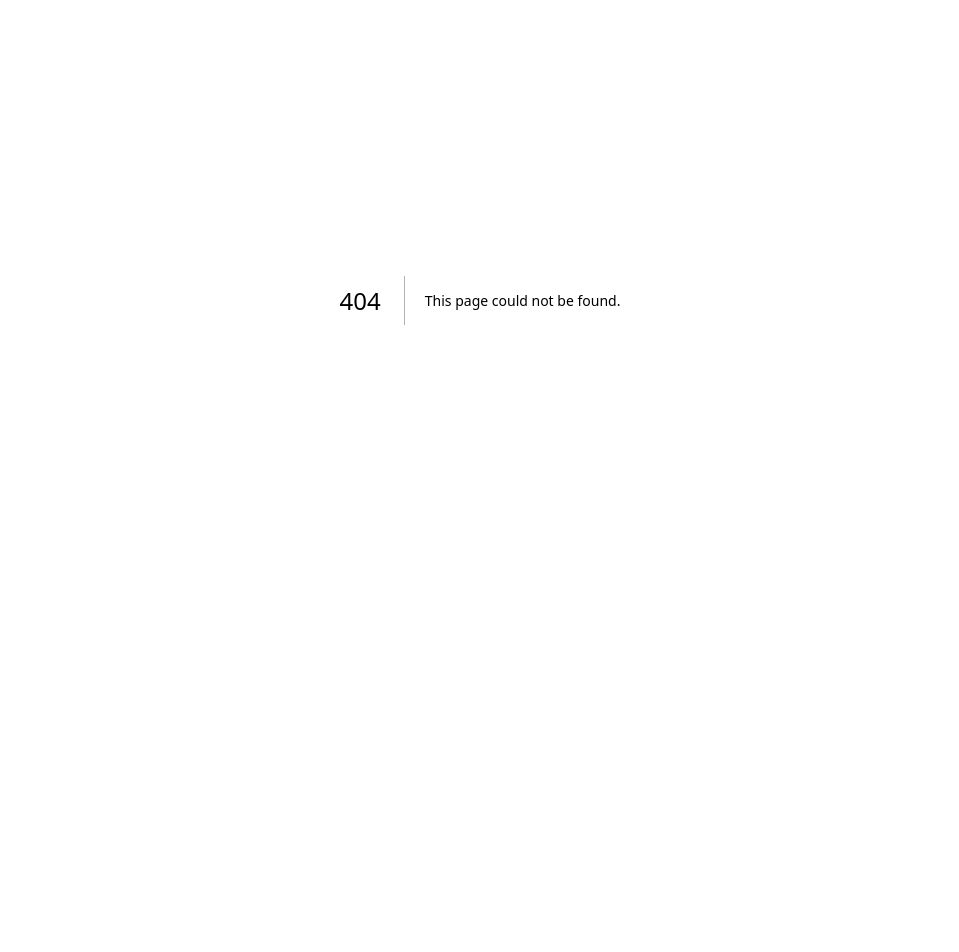
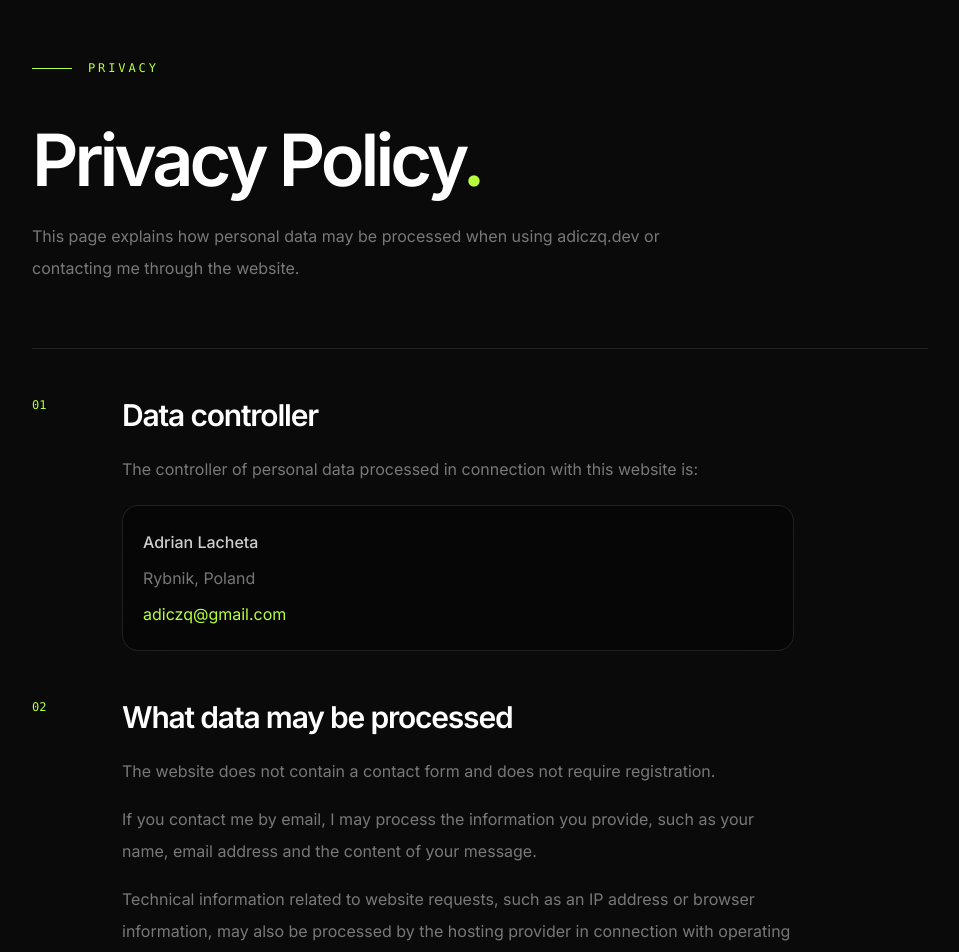
Before and after one commit to adiczq/portfolio, a Next.js app: page /privacy in a window 1280 px wide. Before the commit this address had no page. Shown: the part 100-1052 px from the top of the page, without its empty margins (160-1119 px from the left). Before the commit the page ends 800 px from the top, so only its background shows below. Built offline with nearby package versions, Linux system fonts and the light colour scheme.

Commit message:
Polish portfolio design and add privacy page

```diff
--- a/src/app/page.tsx
+++ b/src/app/page.tsx
@@ -41,9 +41,7 @@ export default function Home() {
           </Reveal>
         </main>
 
-        <Reveal>
-          <Footer />
-        </Reveal>
+        <Footer />
       </div>
     </div>
   );
--- /dev/null
+++ b/src/app/privacy/page.tsx
@@ -0,0 +1,191 @@
+import type { Metadata } from "next";
+
+export const metadata: Metadata = {
+    title: "Privacy Policy | ADICZQ",
+    description: "Privacy policy for adiczq.dev.",
+};
+
+export default function PrivacyPage() {
+    return (
+        <main className="relative min-h-screen px-6 pb-24 pt-32 text-white lg:px-10 lg:pt-40">
+            <div className="mx-auto max-w-4xl">
+                <div className="mb-12 flex items-center gap-4">
+                    <span className="h-px w-10 bg-[var(--accent)]" />
+
+                    <span className="font-mono text-xs uppercase tracking-[0.24em] text-[var(--accent)]">
+                        Privacy
+                    </span>
+                </div>
+
+                <h1 className="font-[var(--font-manrope)] text-5xl font-semibold tracking-[-0.055em] sm:text-7xl">
+                    Privacy Policy
+                    <span className="text-[var(--accent)]">.</span>
+                </h1>
+
+                <p className="mt-6 max-w-2xl text-base leading-8 text-white/45">
+                    This page explains how personal data may be processed when using
+                    adiczq.dev or contacting me through the website.
+                </p>
+
+                <div className="mt-16 space-y-12 border-t border-white/10 pt-12">
+                    <Section number="01" title="Data controller">
+                        <p>
+                            The controller of personal data processed in connection with this
+                            website is:
+                        </p>
+
+                        <div className="mt-5 rounded-2xl border border-white/10 bg-black/30 p-5 backdrop-blur-xl">
+                            <p className="font-medium text-white/80">Adrian Lacheta</p>
+                            <p className="mt-1 text-white/45">Rybnik, Poland</p>
+
+                            <a
+                                href="mailto:adiczq@gmail.com"
+                                className="mt-1 inline-block text-[var(--accent)] transition hover:opacity-70"
+                            >
+                                adiczq@gmail.com
+                            </a>
+                        </div>
+                    </Section>
+
+                    <Section number="02" title="What data may be processed">
+                        <p>
+                            The website does not contain a contact form and does not require
+                            registration.
+                        </p>
+
+                        <p className="mt-4">
+                            If you contact me by email, I may process the information you
+                            provide, such as your name, email address and the content of your
+                            message.
+                        </p>
+
+                        <p className="mt-4">
+                            Technical information related to website requests, such as an IP
+                            address or browser information, may also be processed by the
+                            hosting provider in connection with operating and securing the
+                            website.
+                        </p>
+                    </Section>
+
+                    <Section number="03" title="Purpose and legal basis">
+                        <p>Personal data may be processed in order to:</p>
+
+                        <ul className="mt-5 space-y-3 text-white/45">
+                            <li>— respond to messages and enquiries,</li>
+                            <li>— discuss potential projects or cooperation,</li>
+                            <li>— operate and secure the website.</li>
+                        </ul>
+
+                        <p className="mt-5">
+                            Depending on the nature of the contact, processing may be based
+                            on legitimate interests or on taking steps requested before
+                            entering into a contract.
+                        </p>
+                    </Section>
+
+                    <Section number="04" title="Hosting">
+                        <p>
+                            The website is hosted by Vercel. Vercel may process technical data
+                            necessary to provide, protect and operate the hosting service.
+                        </p>
+                    </Section>
+
+                    <Section number="05" title="Cookies">
+                        <p>
+                            This website does not currently use cookies for advertising,
+                            behavioural tracking or marketing analytics.
+                        </p>
+
+                        <p className="mt-4">
+                            For this reason, no cookie consent banner is currently displayed.
+                            If tracking or analytics requiring consent are introduced in the
+                            future, this policy and the website configuration will be updated.
+                        </p>
+                    </Section>
+
+                    <Section number="06" title="Data retention">
+                        <p>
+                            Personal data received through direct contact is retained only
+                            for as long as necessary to respond to the enquiry, continue the
+                            relevant communication or protect legitimate legal interests.
+                        </p>
+                    </Section>
+
+                    <Section number="07" title="Your rights">
+                        <p>
+                            Depending on the circumstances, you may have the right to request:
+                        </p>
+
+                        <ul className="mt-5 space-y-3 text-white/45">
+                            <li>— access to your personal data,</li>
+                            <li>— correction of inaccurate data,</li>
+                            <li>— deletion of data,</li>
+                            <li>— restriction of processing,</li>
+                            <li>— objection to processing.</li>
+                        </ul>
+
+                        <p className="mt-5">
+                            You also have the right to lodge a complaint with the competent
+                            data protection supervisory authority.
+                        </p>
+                    </Section>
+
+                    <Section number="08" title="Automated decisions">
+                        <p>
+                            Personal data is not used for automated decision-making or
+                            profiling on this website.
+                        </p>
+                    </Section>
+
+                    <Section number="09" title="Contact">
+                        <p>
+                            For questions concerning privacy or personal data, contact:
+                        </p>
+
+                        <a
+                            href="mailto:adiczq@gmail.com"
+                            className="mt-4 inline-flex font-mono text-sm text-[var(--accent)] transition hover:opacity-70"
+                        >
+                            adiczq@gmail.com ↗
+                        </a>
+                    </Section>
+                </div>
+
+                <div className="mt-16 flex items-center justify-between border-t border-white/10 pt-8 font-mono text-xs text-white/25">
+                    <span>Last updated: 14 August 2026</span>
+
+                    <a
+                        href="/"
+                        className="transition hover:text-[var(--accent)]"
+                    >
+                        ← Back home
+                    </a>
+                </div>
+            </div>
+        </main>
+    );
+}
+
+type SectionProps = {
+    number: string;
+    title: string;
+    children: React.ReactNode;
+};
+
+function Section({ number, title, children }: SectionProps) {
+    return (
+        <section className="grid gap-5 sm:grid-cols-[70px_1fr]">
+            <span className="font-mono text-xs text-[var(--accent)]">{number}</span>
+
+            <div>
+                <h2 className="font-[var(--font-manrope)] text-2xl font-semibold tracking-[-0.04em] sm:text-3xl">
+                    {title}
+                </h2>
+
+                <div className="mt-5 max-w-2xl text-sm leading-7 text-white/45 sm:text-base sm:leading-8">
+                    {children}
+                </div>
+            </div>
+        </section>
+    );
+}
--- a/src/components/layout/Footer.tsx
+++ b/src/components/layout/Footer.tsx
@@ -1,14 +1,39 @@
 export default function Footer() {
     return (
-        <footer className="border-t border-white/10 px-6 lg:px-10">
-            <div className="mx-auto flex max-w-[1440px] flex-col gap-5 py-7 text-sm text-white/30 sm:flex-row sm:items-center sm:justify-between">
-                <p>© {new Date().getFullYear()} Adrian Lacheta</p>
+        <footer className="relative z-10 border-t border-white/10 bg-black/25 px-6 backdrop-blur-xl lg:px-10">
+            <div className="mx-auto flex max-w-[1440px] flex-col gap-5 py-7 text-xs text-white/35 sm:flex-row sm:items-center sm:justify-between">
+                <div className="flex items-center gap-3">
+                    <span className="font-[var(--font-manrope)] font-semibold text-white/60">
+                        ADICZQ<span className="text-[var(--accent)]">.</span>
+                    </span>
 
-                <p>
-                    Designed & built with{" "}
-                    <span className="text-white/55">Next.js</span> and{" "}
-                    <span className="text-white/55">TypeScript</span>
-                </p>
+                    <span className="text-white/15">/</span>
+
+                    <span>© {new Date().getFullYear()} Adrian Lacheta</span>
+                </div>
+
+                <div className="flex flex-wrap items-center gap-x-6 gap-y-3">
+                    <p>
+                        Built with{" "}
+                        <span className="text-white/55">Next.js</span>
+                        {" + "}
+                        <span className="text-white/55">TypeScript</span>
+                    </p>
+
+                    <a
+                        href="/privacy"
+                        className="font-mono transition duration-300 hover:text-[var(--accent)]"
+                    >
+                        Privacy ↗
+                    </a>
+
+                    <a
+                        href="#home"
+                        className="font-mono transition duration-300 hover:text-[var(--accent)]"
+                    >
+                        ↑ Top
+                    </a>
+                </div>
             </div>
         </footer>
     );
```
